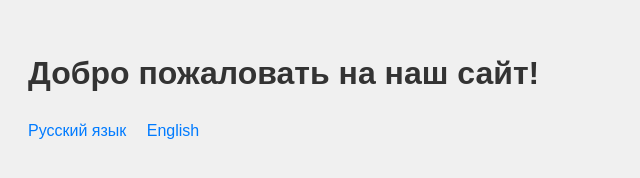
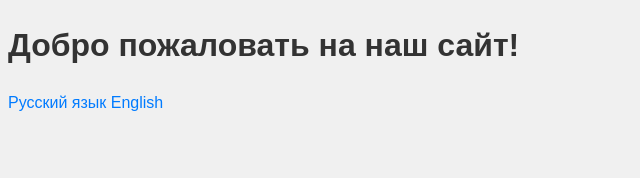
Before and after one commit to ershooooo/RPP_l_4, a plain HTML site: page index.html in a window 1280 px wide. Shown: the whole page, without its empty margins (0-640 px from the left). Drawn offline with Linux system fonts and the light colour scheme.

Commit message:
Update index.html

```diff
--- a/index.html
+++ b/index.html
@@ -4,22 +4,19 @@
   <title>Мой сайт</title>
   <style>
     body {
-      background-color: #f0f0f0; /* Цвет фона */
-      color: #333; /* Цвет текста */
-      font-family: 'Arial', sans-serif; /* Шрифт */
-      font-size: 16px; /* Размер шрифта */
-      line-height: 1.5; /* Межстрочный интервал */
-      padding: 20px; /* Отступы по краям */
+      background-color: #f0f0f0;
+      color: #333;
+      font-family: 'Arial', sans-serif;
+      line-height: 1.5;
     }
 
     nav a {
-      color: #007bff; /* Цвет ссылок */
-      text-decoration: none; /* Убрать подчеркивание */
-      margin-right: 1rem; /* Отступ справа */
+      color: #007bff;
+      text-decoration: none;
     }
 
     nav a:hover {
-      text-decoration: underline; /* Подчеркнуть при наведении */
+      text-decoration: underline;
     }
   </style>
 </head>
```
